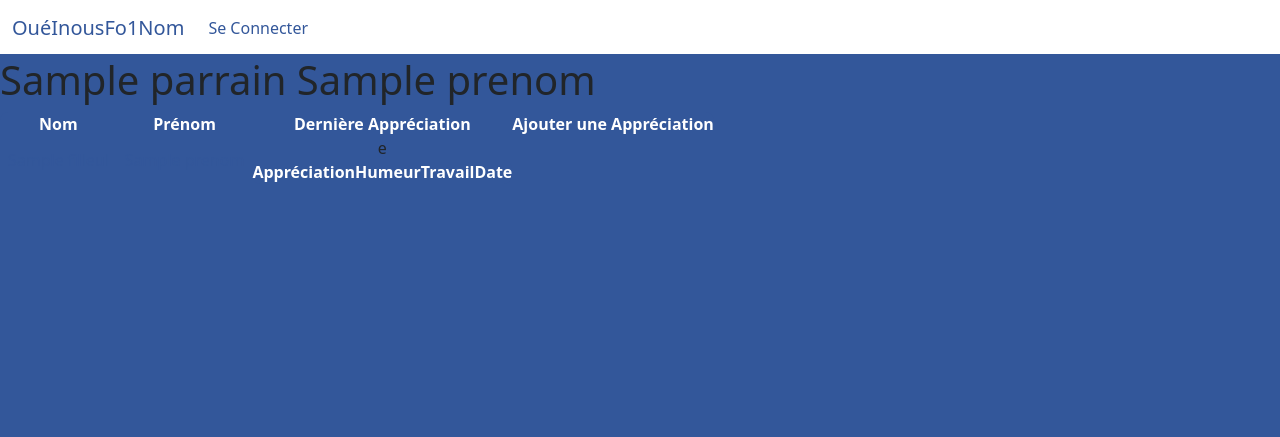
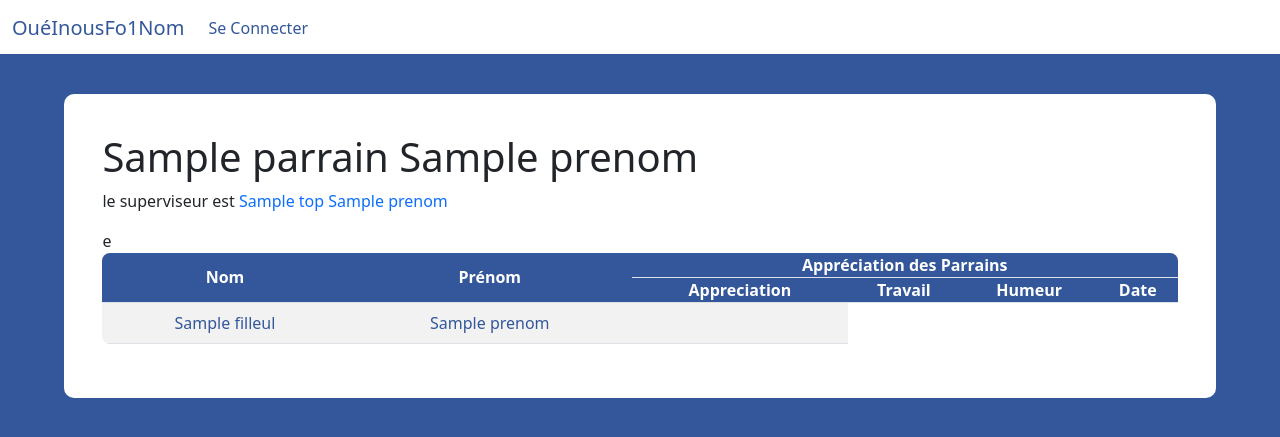
Before and after one commit to YannickLeCam/tutorat, a Symfony app: template templates/parrain/show.html.twig in a window 1280 px wide. Shown: the top 437 px of the page. Run offline with Twig, Linux system fonts and the light colour scheme; the template is opened without the code that fills it: most values are stand-ins (such as "Sample title", 1, 10 or a date in 2020); lists and menus that the app fills with data are empty; style sheets or scripts are compiled from the project's sources; some libraries are stand-ins or nearby versions.

Commit message:
add(CSSing Parrain show v0.1)

```diff
--- a/templates/parrain/show.html.twig
+++ b/templates/parrain/show.html.twig
@@ -3,48 +3,62 @@
 {% block title %}Hello ParrainController!{% endblock %}
 
 {% block body %}
+    <div id="wrapper">
         <h1>{{parrain.nom}} {{parrain.prenom}}</h1>
 
+        <p>le superviseur est <a href="{{path('app_top.show',{id:parrain.top.id})}}">{{parrain.top.nom}} {{parrain.top.prenom}}</a></p>
+
         {% if parrain.filleuls | length > 0 %}
-    <table>
+        <table class="table table-striped table-hover">
             <thead>
-            <th>Nom</th>
-            <th>Prénom</th>
-            <th>Dernière Appréciation</th>
-            <th>Ajouter une Appréciation</th>
+                <tr>
+                    <th rowspan="2">Nom</th>
+                    <th rowspan="2">Prénom</th>
+                    <th class="title" colspan="4">Appréciation des Parrains</th>
+                    {% if is_granted('ROLE_TOP') or is_granted('ROLE_DIRECTION') %}
+                        <th rowspan="2">Appréciation du Top</th>
+                    {% endif %}
+                </tr>
+                <tr>
+                    <th>Appreciation</th>
+                    <th>Travail</th>
+                    <th>Humeur</th>
+                    <th>Date</th>
+                </tr>
             </thead>
             <tbody>
                 {% for filleul in parrain.filleuls %}
                 <tr>
                     <td><a href="{{path('app_filleul.show',{id:filleul.id})}}">{{filleul.nom}}</a></td>
                     <td><a href="{{path('app_filleul.show',{id:filleul.id})}}">{{filleul.prenom}}</a></td>
+
+                    {% if filleul.parrainAppreciations | length > 0 %}
+                        {{filleul.parrainAppreciations|last|raw}}
+                    {% else %}
+                        <td colspan="4">Pas encore d'Appréciation</p>
+                    {% endif %}
+
                     <td>
-                    {% if filleul.parrainAppreciations | length > 0 %}
-                    <table>
-                        <thead>
-                            <th>Appréciation</th>
-                            <th>Humeur</th>
-                            <th>Travail</th>
-                            <th>Date</th>
-                        </thead>
-                        <tbody>
-                            {{filleul.parrainAppreciations|last|raw}}
-                        </tbody>
-                    </table>
+                        {% if is_granted('ROLE_TOP') or is_granted('ROLE_DIRECTION') %}
+                            {% if filleul.topAppreciations | length > 0 %}
+                                {{filleul.topAppreciations | last }}
                             {% else %}
-                        <p>Pas encore d'Appréciation</p>
+                                <p>Pas encore d'appreciation de Mi-Semestre</p>
+                            {% endif %}
                         {% endif %}
                     </td>
+
+
                 </tr>
                 {% endfor %}
             </tbody>
         </table>
         {% else %}
-
-        {% if is_granted('ROLE_DIRECTION') %}
-            <p>Ajouter des filleul a ce parrain ici [INCOMING]</p>
-        {% else %}
             <p>Le parrain n'a pas encore de filleul relier</p>
         {% endif %}
+        {% if is_granted('ROLE_DIRECTION') %}
+            <a href="">AUJOUTER UN FILLEUL</a>
         {% endif %}
+    </div>
+
 {% endblock %}
```
Lines whose indentation alone changed are shown as unchanged.
